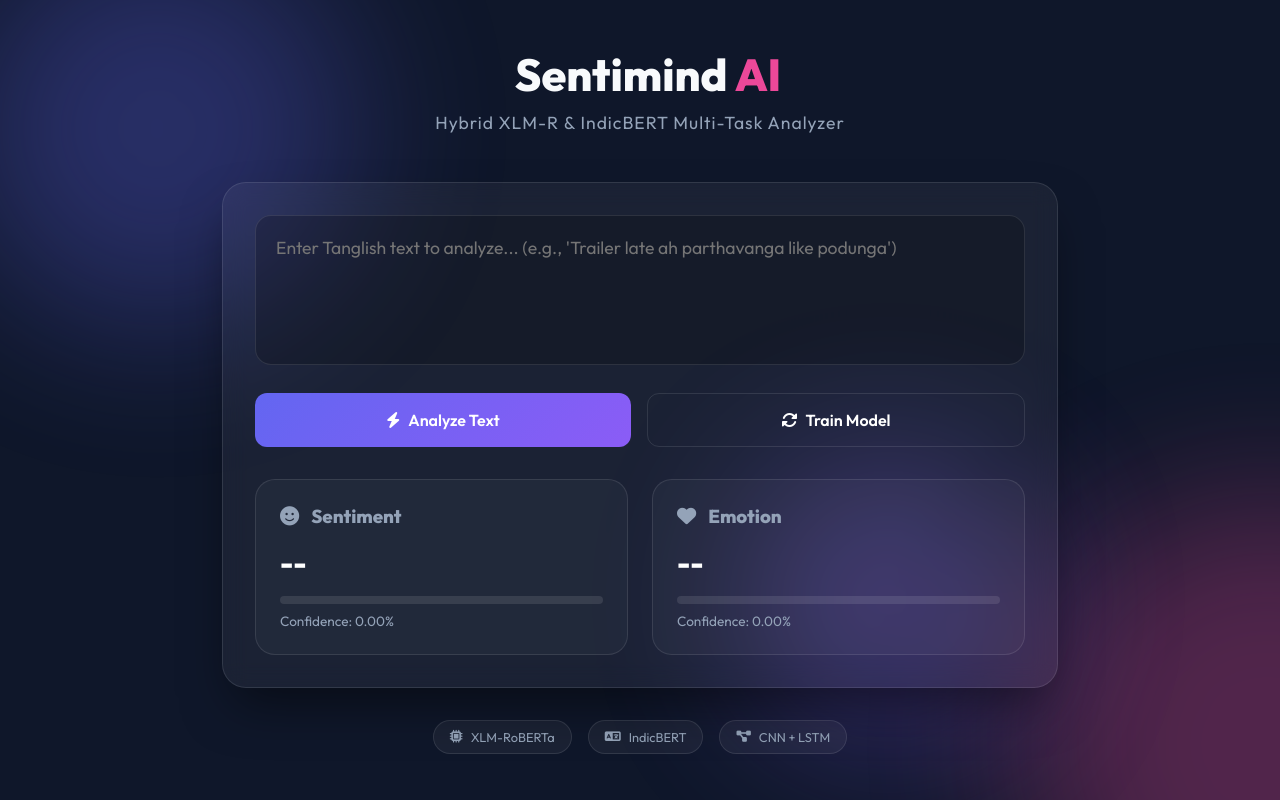
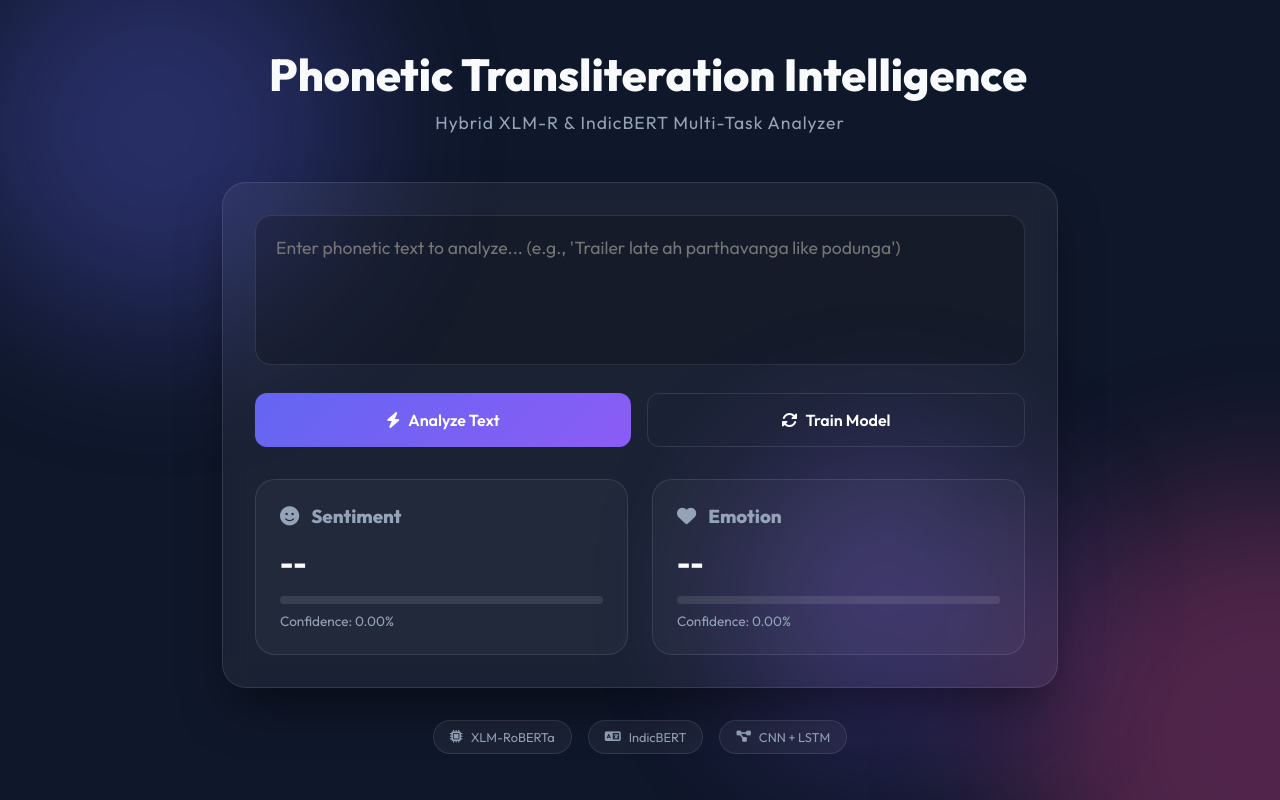
Before and after one commit to Gpriyadharshini8148/Sentiment_and_emotion_final, a Flask app: page / in a window 1280 px wide. Run offline with Flask 3, Linux system fonts and the light colour scheme.

Commit message:
finalize

```diff
--- a/app/templates/index.html
+++ b/app/templates/index.html
@@ -3,7 +3,7 @@
 <head>
     <meta charset="UTF-8">
     <meta name="viewport" content="width=device-width, initial-scale=1.0">
-    <title>Tanglish Sentiment & Emotion Analyzer</title>
+    <title>Phonetic Transliteration Intelligence</title>
     <link rel="stylesheet" href="{{ url_for('static', filename='css/style.css') }}">
     <link href="https://fonts.googleapis.com/css2?family=Outfit:wght@300;400;600;800&display=swap" rel="stylesheet">
     <link rel="stylesheet" href="https://cdnjs.cloudflare.com/ajax/libs/font-awesome/6.4.0/css/all.min.css">
@@ -19,14 +19,14 @@
         <header>
             <div class="logo">
                 <i class="fas fa-brain-circuit"></i>
-                <h1>Sentimind <span>AI</span></h1>
+                <h1>Phonetic Transliteration Intelligence</h1>
             </div>
             <p class="subtitle">Hybrid XLM-R & IndicBERT Multi-Task Analyzer</p>
         </header>
 
         <section class="analysis-card">
             <div class="input-group">
-                <textarea id="text-input" placeholder="Enter Tanglish text to analyze... (e.g., 'Trailer late ah parthavanga like podunga')"></textarea>
+                <textarea id="text-input" placeholder="Enter phonetic text to analyze... (e.g., 'Trailer late ah parthavanga like podunga')"></textarea>
                 <div class="actions">
                     <button id="analyze-btn" class="primary-btn">
                         <i class="fas fa-bolt"></i> Analyze Text
--- a/frontend/src/App.jsx
+++ b/frontend/src/App.jsx
@@ -159,7 +159,7 @@ function App() {
             <Sparkles size={32} className="text-primary" />
           </div>
           <div className="title-area">
-            <h1>Tanglish AI</h1>
+            <h1>Phonetic Transliteration Intelligence</h1>
             <Auth session={session} setSession={setSession} />
           </div>
         </motion.div>
@@ -174,7 +174,7 @@ function App() {
               value={text}
               onChange={(e) => setText(e.target.value)}
               onKeyDown={handleKeyPress}
-              placeholder="Type your Tanglish text here... (e.g., 'Padam semma mass but story konjam lag')"
+              placeholder="Type your phonetic text here... (e.g., 'Padam semma mass but story konjam lag')"
               rows="4"
               className="glass-input"
             />
--- a/frontend/src/Auth.jsx
+++ b/frontend/src/Auth.jsx
@@ -60,7 +60,7 @@ export default function Auth({ session, setSession }) {
     >
       <div className="auth-header">
         <h2>{isSignUp ? 'Create Account' : 'Welcome Back'}</h2>
-        <p>{isSignUp ? 'Join Tanglish AI today' : 'Sign in to your account'}</p>
+        <p>{isSignUp ? 'Join Phonetic Transliteration Intelligence today' : 'Sign in to your account'}</p>
       </div>
 
       <form onSubmit={handleAuth} className="auth-form">
--- a/frontend/src/index.css
+++ b/frontend/src/index.css
@@ -114,7 +114,8 @@ body {
 }
 
 h1 {
-  font-size: 2.5rem;
+  font-size: clamp(1.5rem, 5vw, 2.2rem);
+  white-space: nowrap;
   font-weight: 800;
   margin: 0;
   background: linear-gradient(135deg, #fff 0%, #cbd5e1 100%);
```
